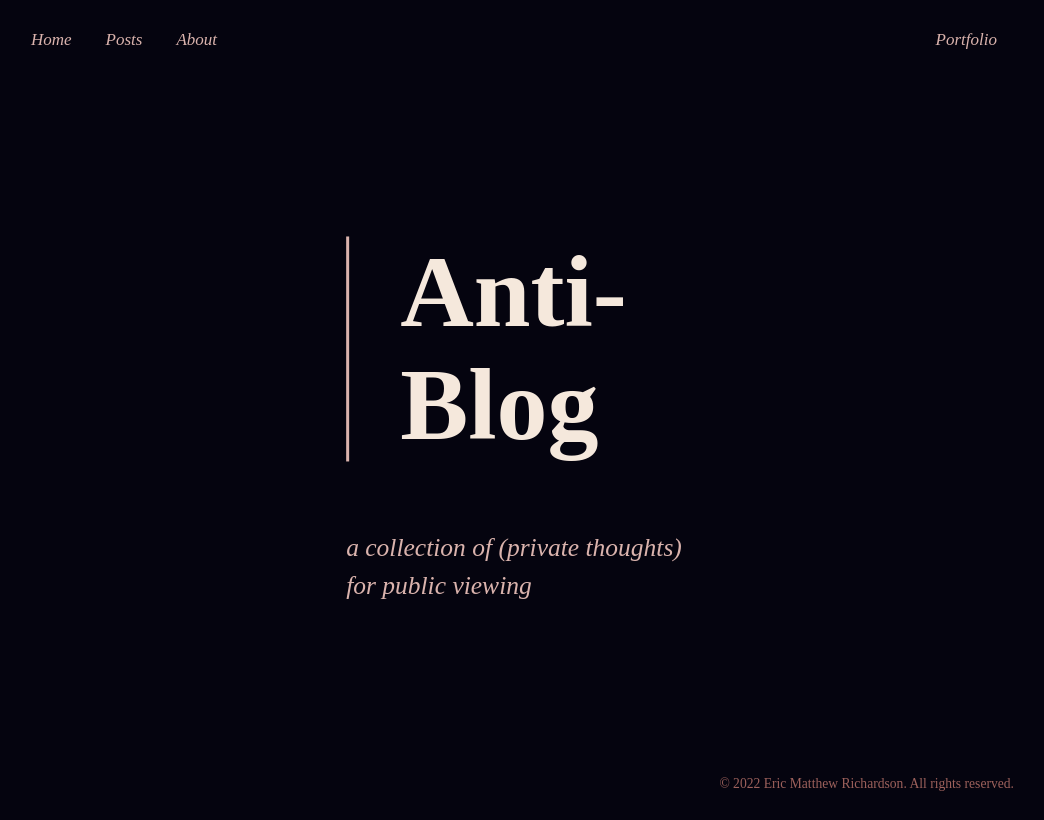
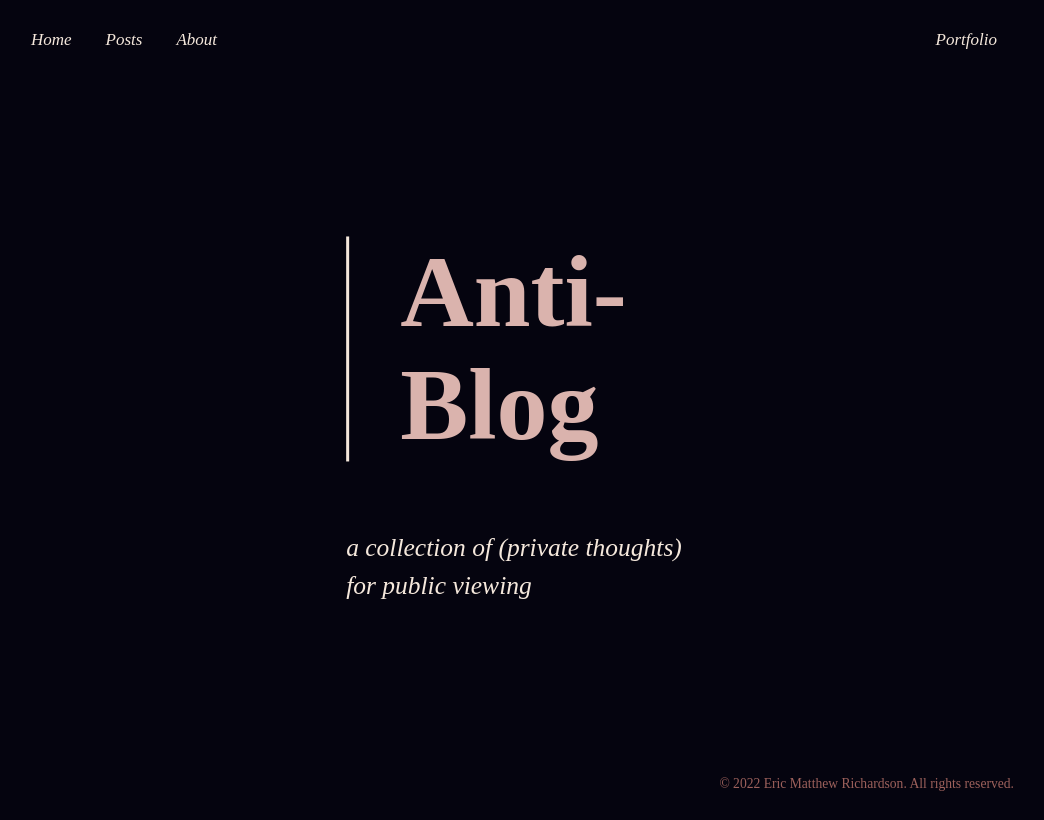
Before and after one commit to TheEMRMusic/Anti-blog, an Eleventy site: page src/index.njk in a window 1280 px wide. Shown: the whole page, without its empty margins (126-1170 px from the left). Built offline with nearby package versions, Linux system fonts and the light colour scheme; Eleventy itself is replaced by a stand-in of ours; files that its build step writes are made by us from their sources; a web font is replaced by a local one.

Commit message:
Swapped Main color and Secondary Color

```diff
--- a/src/main.css
+++ b/src/main.css
@@ -1,6 +1,6 @@
 :root {
-	--color100: #F5E8DC;
-	--color200: #DAB3AD;
+	--color100: #DAB3AD;
+	--color200: #F5E8DC;
 	--color300: #C2817D;
 	--color400: #9D615C;
 	--color500: #604149;
```
